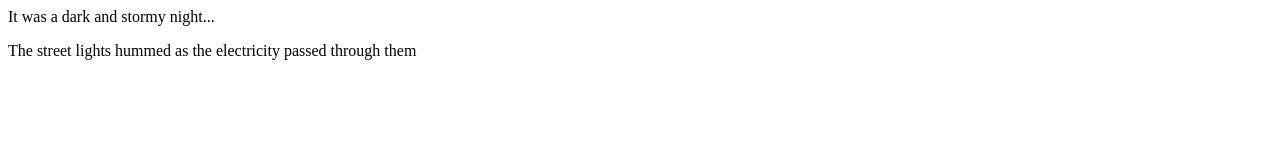
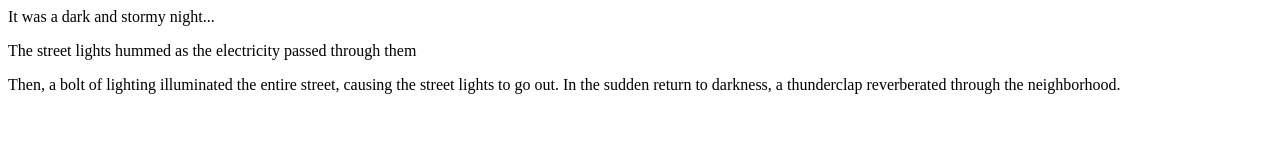
Before and after one commit to crazyblue83/fireside-story, a plain HTML site: page index.html in a window 1280 px wide. Drawn offline with Linux system fonts and the light colour scheme.

Commit message:
added third line

```diff
--- a/index.html
+++ b/index.html
@@ -2,5 +2,6 @@
   <body>
     <p>It was a dark and stormy night...</p>
     <p>The street lights hummed as the electricity passed through them</p>
+    <p>Then, a bolt of lighting illuminated the entire street, causing the street lights to go out. In the sudden return to darkness, a thunderclap reverberated through the neighborhood.</p>
   </body>
 </html>
```
